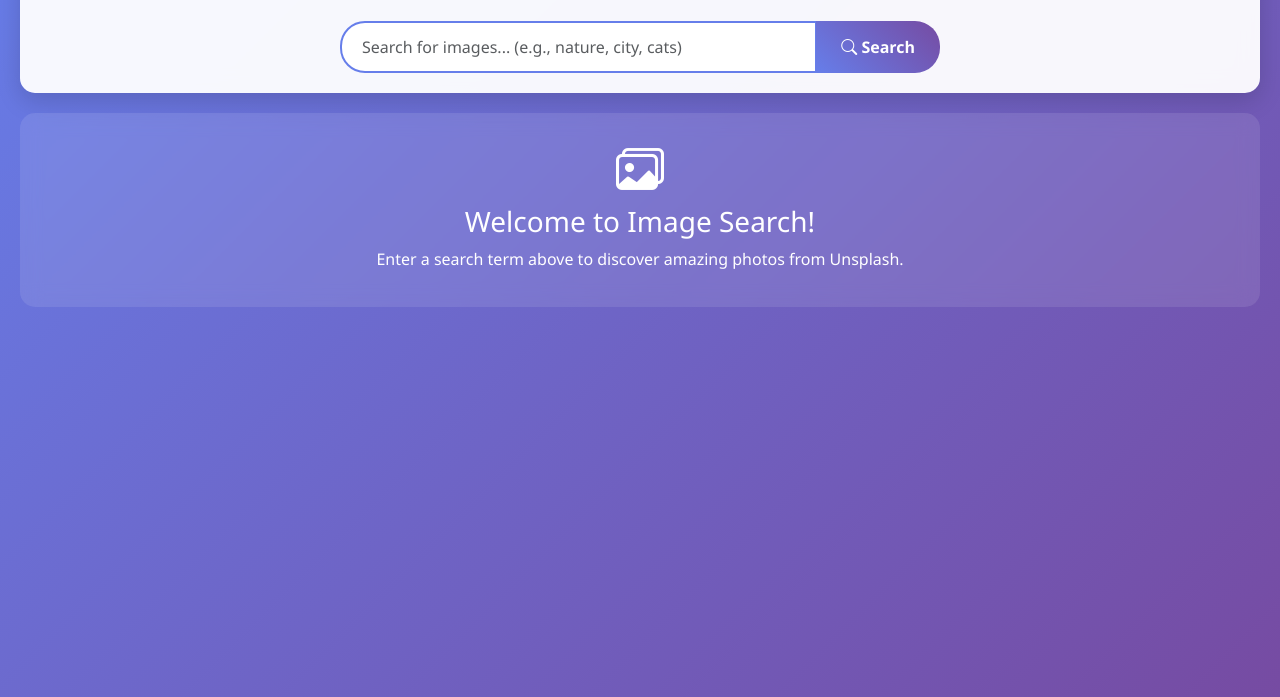
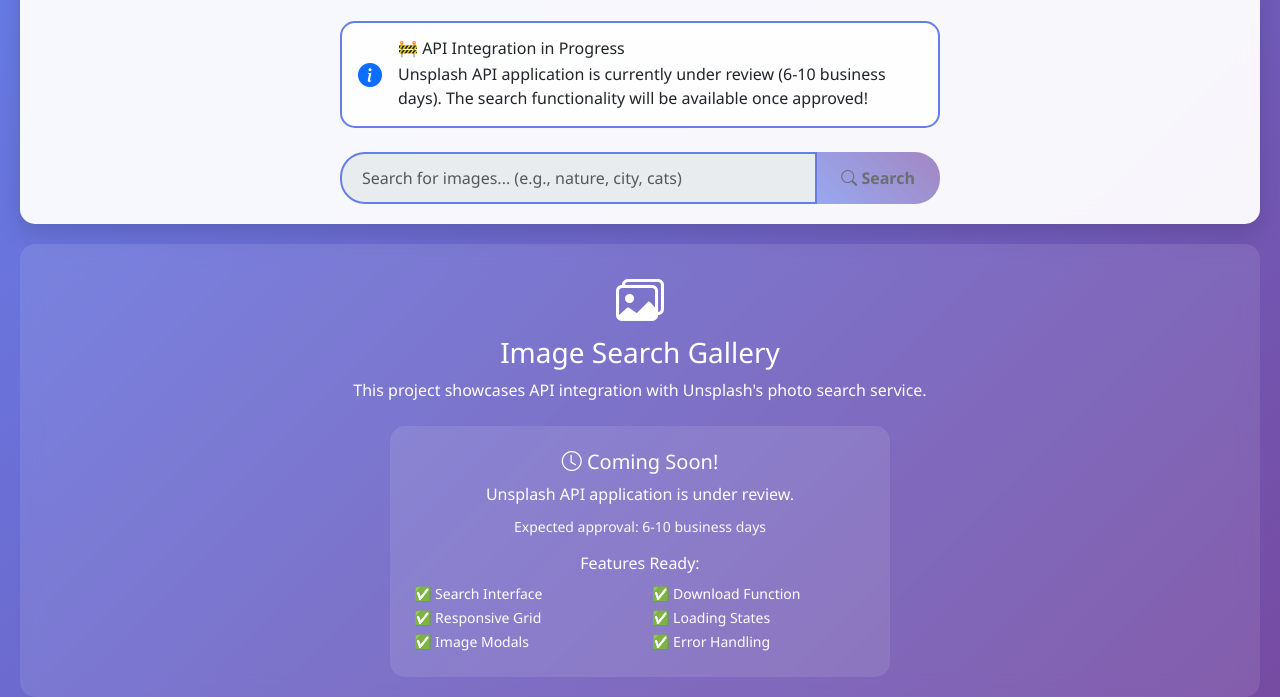
Before and after one commit to Yukikaze127/Portfolio, a plain HTML site: page image-search.html in a window 1280 px wide. Shown: the part 123-820 px from the top of the page. Drawn offline with nearby package versions, Linux system fonts and the light colour scheme.

Commit message:
Add API approval status notice to image search project

```diff
--- a/image-search.html
+++ b/image-search.html
@@ -208,11 +208,25 @@
         </div>
 
         <div class="search-container">
+            <!-- API Notice -->
+            <div class="alert alert-info mb-4" style="border-radius: 15px; background: rgba(255, 255, 255, 0.9); border: 2px solid #667eea;">
+                <div class="d-flex align-items-center">
+                    <i class="bi bi-info-circle-fill text-primary me-3" style="font-size: 1.5rem;"></i>
+                    <div>
+                        <h6 class="mb-1 text-dark">🚧 API Integration in Progress</h6>
+                        <p class="mb-0 text-dark">
+                            Unsplash API application is currently under review (6-10 business days).
+                            The search functionality will be available once approved!
+                        </p>
+                    </div>
+                </div>
+            </div>
+
             <div class="input-group">
                 <input type="text" id="searchInput" class="form-control search-input"
                        placeholder="Search for images... (e.g., nature, city, cats)"
-                       autocomplete="off">
-                <button class="btn search-btn" id="searchBtn">
+                       autocomplete="off" disabled>
+                <button class="btn search-btn" id="searchBtn" disabled>
                     <i class="bi bi-search"></i> Search
                 </button>
             </div>
@@ -225,8 +239,30 @@
             <!-- Welcome message -->
             <div class="text-center text-white" id="welcomeMessage">
                 <i class="bi bi-images" style="font-size: 3rem; margin-bottom: 20px;"></i>
-                <h3>Welcome to Image Search!</h3>
-                <p>Enter a search term above to discover amazing photos from Unsplash.</p>
+                <h3>Image Search Gallery</h3>
+                <p>This project showcases API integration with Unsplash's photo search service.</p>
+
+                <div class="mt-4 p-4" style="background: rgba(255, 255, 255, 0.1); border-radius: 15px; max-width: 500px; margin: 0 auto;">
+                    <h5><i class="bi bi-clock"></i> Coming Soon!</h5>
+                    <p class="mb-2">Unsplash API application is under review.</p>
+                    <small class="text-light">Expected approval: 6-10 business days</small>
+
+                    <div class="mt-3">
+                        <h6>Features Ready:</h6>
+                        <div class="row text-start">
+                            <div class="col-6">
+                                <small>✅ Search Interface</small><br>
+                                <small>✅ Responsive Grid</small><br>
+                                <small>✅ Image Modals</small>
+                            </div>
+                            <div class="col-6">
+                                <small>✅ Download Function</small><br>
+                                <small>✅ Loading States</small><br>
+                                <small>✅ Error Handling</small>
+                            </div>
+                        </div>
+                    </div>
+                </div>
             </div>
         </div>
     </div>
```
Also changed, not shown: index.html (+1 -1 lines).
